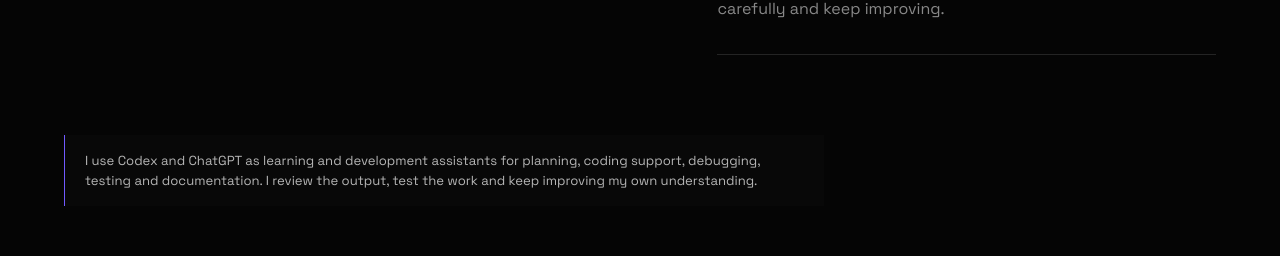
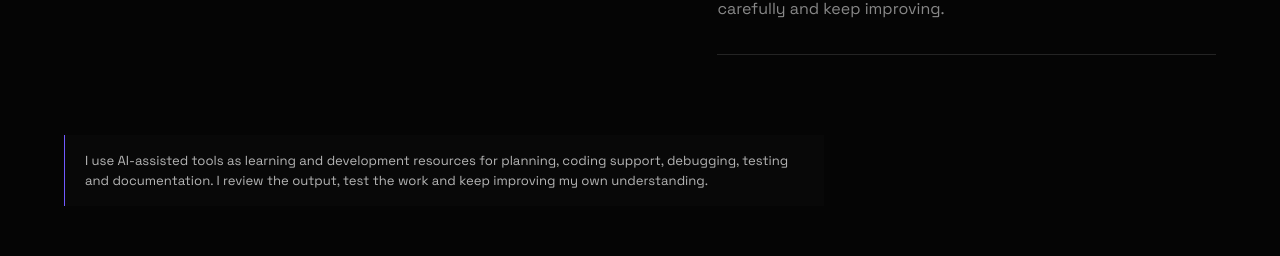
Before and after one commit to maheshbabupatnaikuni/mahesh-os-portfolio, a React (Vite) app: page / in a window 1280 px wide. Shown: the part 1999-2255 px from the top of the page. Built offline with nearby package versions, Linux system fonts and the light colour scheme.

Commit message:
Generalize AI tool references

```diff
--- a/src/data/profile.ts
+++ b/src/data/profile.ts
@@ -22,7 +22,7 @@ export const profile = {
     'Through academic work and personal projects, I have used Python, Flask, Django, SQLite, HTML, CSS and JavaScript. I am also building stronger foundations in IP addressing, DNS, DHCP and connectivity troubleshooting.',
     'Right now, I am focused on learning consistently, documenting my work clearly and becoming someone a team can rely on for patient, practical technical support.',
   ],
-  aiDisclosure: 'I use Codex and ChatGPT as learning and development assistants for planning, coding support, debugging, testing and documentation. I review the output, test the work and keep improving my own understanding.',
+  aiDisclosure: 'I use AI-assisted tools as learning and development resources for planning, coding support, debugging, testing and documentation. I review the output, test the work and keep improving my own understanding.',
   highlights: ['Hands-on IT Support', 'Systems & Connectivity', 'Practical Web Tools', 'Open to Learn & Contribute'],
   email: 'maheshbabupatnaikuni@gmail.com',
   phone: '+91 6302521797',
--- a/src/data/skills.ts
+++ b/src/data/skills.ts
@@ -43,7 +43,7 @@ export const skillGroups: SkillGroup[] = [
     skills: [
       skill('Git & GitHub', 'Working knowledge', 'Version control, repositories and project publishing.'),
       skill('Visual Studio Code', 'Working knowledge', 'Primary editor for project development and debugging.'),
-      skill('AI-assisted Development', 'Guided workflow', 'Codex and ChatGPT support requirement analysis, coding, testing and documentation.'),
+      skill('AI-assisted Development', 'Guided workflow', 'AI resources support requirement analysis, coding, testing and documentation.'),
       skill('Microsoft Office', 'Working knowledge', 'Excel, Word and PowerPoint for operational and academic work.'),
     ],
   },
```
